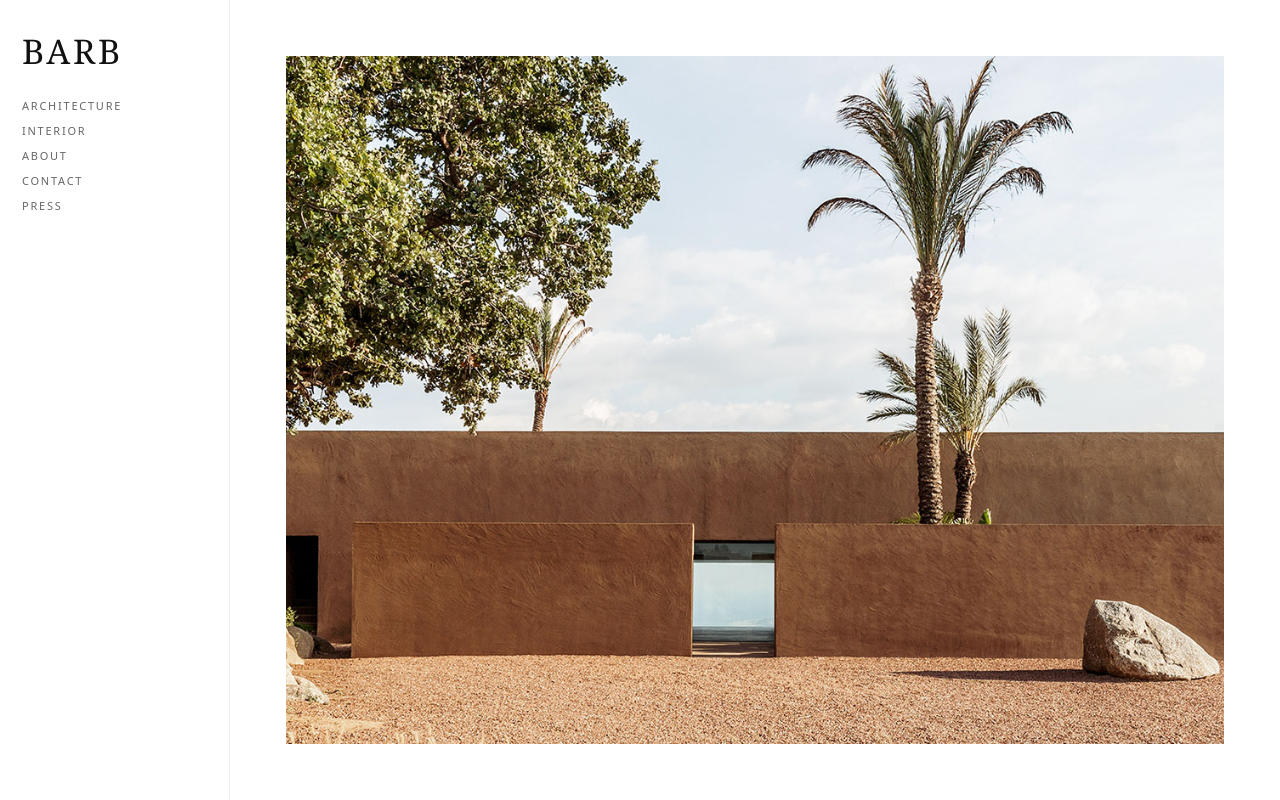
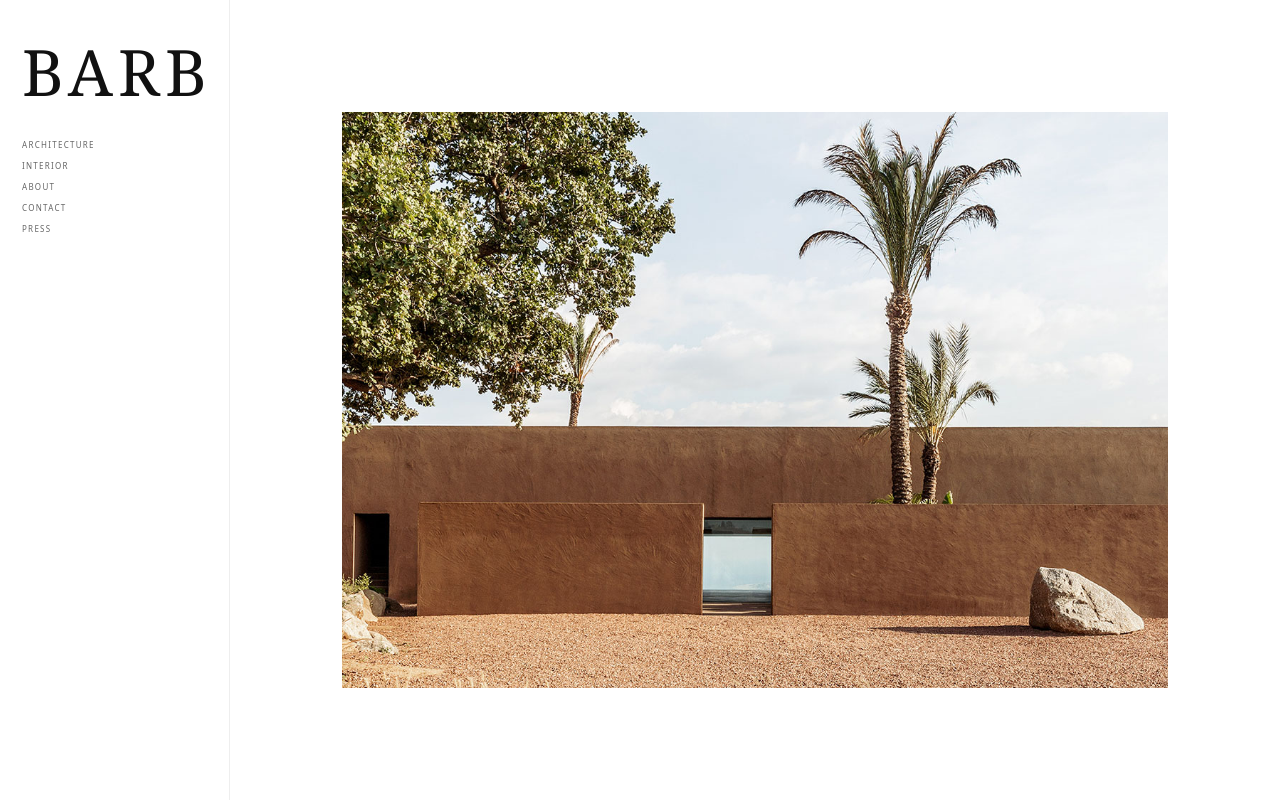
Before and after one commit to hkgokul/barb.red, a plain HTML site: page index.html in a window 1280 px wide. Drawn offline with Linux system fonts and the light colour scheme; files whose address does not match are found by name.

Commit message:
Update style.css

```diff
--- a/style.css
+++ b/style.css
@@ -11,7 +11,7 @@ body {
 /* Layout */
 :root {
   --sidebar-w: 230px;  /* left menu width */
-  --frame: 56px;       /* white border around hero (was 28px) */
+  --frame: 112px;       /* white border around hero (was 28px) */
 }
 
 .sidebar {
@@ -28,7 +28,7 @@ body {
 
 .logo {
   font-family: "Georgia", serif;
-  font-size: 34px;             /* was 28px */
+  font-size: 64px;             /* was 28px */
   letter-spacing: .08em;
   text-decoration: none;
   color: #111;
@@ -39,7 +39,7 @@ body {
 .menu a {
   text-decoration: none;
   color: #666;
-  font-size: 11px;             /* was 12px */
+  font-size: 8px;             /* was 12px */
   letter-spacing: .16em;
   text-transform: uppercase;
 }
```
